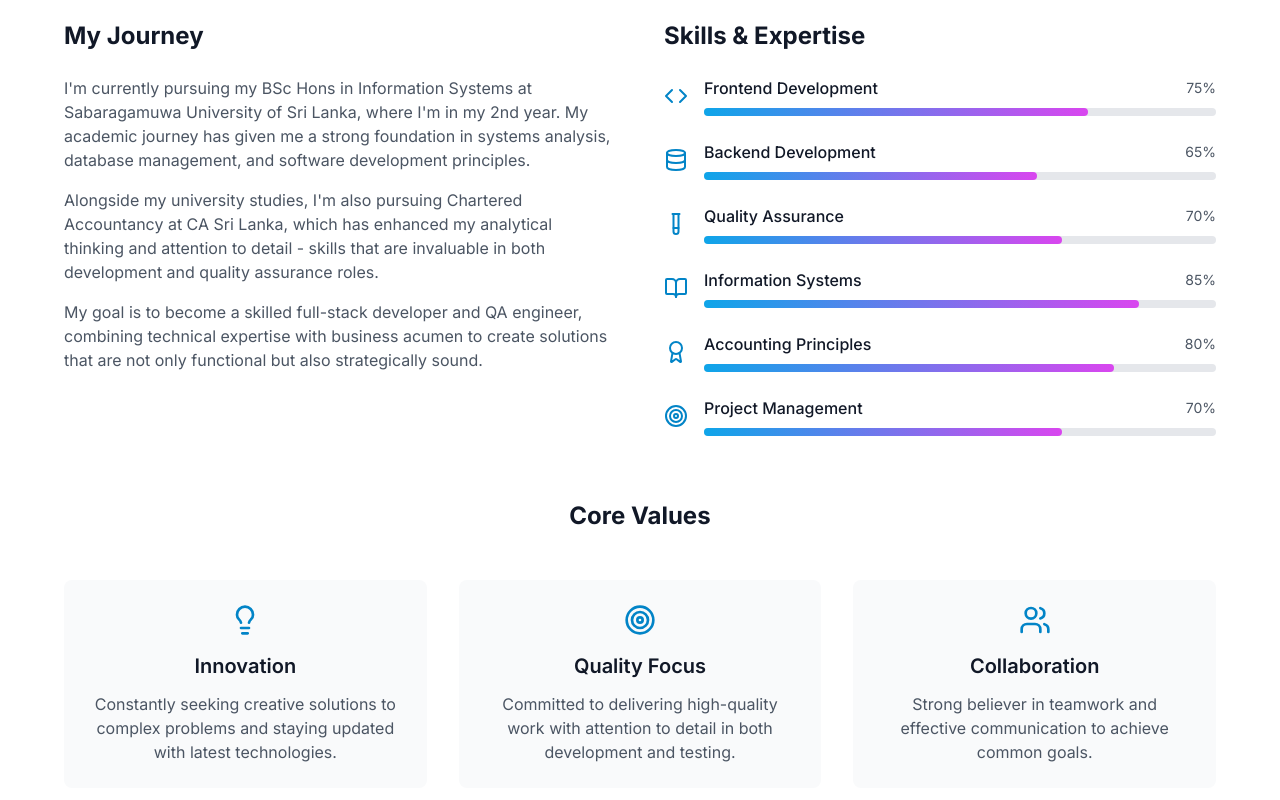
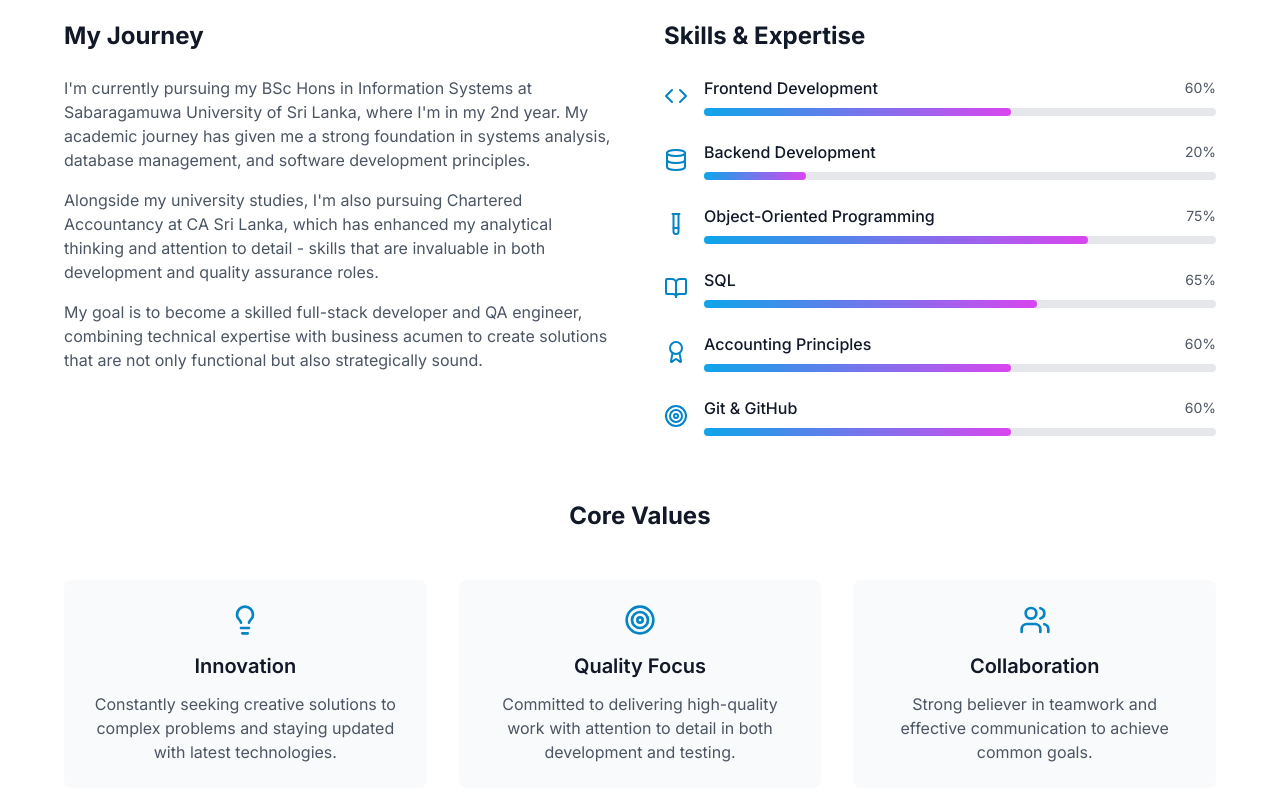
Before and after one commit to PraneepaTharushini/Praneepa-Portfolio, a React (Vite) app: page / in a window 1280 px wide. Shown: the part 1192-1992 px from the top of the page. Built offline with nearby package versions, Linux system fonts and the light colour scheme.

Commit message:
Update skill levels in About component for accuracy

```diff
--- a/src/components/About.tsx
+++ b/src/components/About.tsx
@@ -13,12 +13,12 @@ import {
 
 const About: React.FC = () => {
   const skills = [
-    { icon: <Code size={24} />, name: "Frontend Development", level: 75 },
-    { icon: <Database size={24} />, name: "Backend Development", level: 65 },
-    { icon: <TestTube size={24} />, name: "Quality Assurance", level: 70 },
-    { icon: <BookOpen size={24} />, name: "Information Systems", level: 85 },
-    { icon: <Award size={24} />, name: "Accounting Principles", level: 80 },
-    { icon: <Target size={24} />, name: "Project Management", level: 70 },
+    { icon: <Code size={24} />, name: "Frontend Development", level: 60 },
+    { icon: <Database size={24} />, name: "Backend Development", level: 20 },
+    { icon: <TestTube size={24} />, name: "Object-Oriented Programming", level: 75 },
+    { icon: <BookOpen size={24} />, name: "SQL", level: 65 },
+    { icon: <Award size={24} />, name: "Accounting Principles", level: 60 },
+    { icon: <Target size={24} />, name: "Git & GitHub", level: 60 },
   ];
 
   const values = [
```
